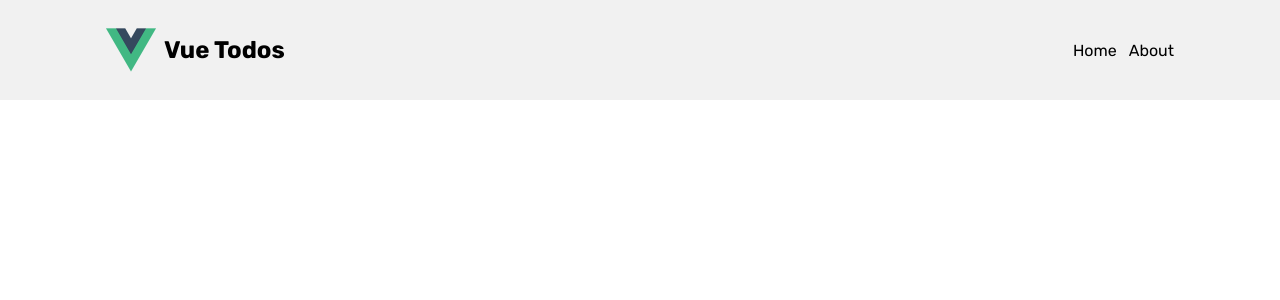
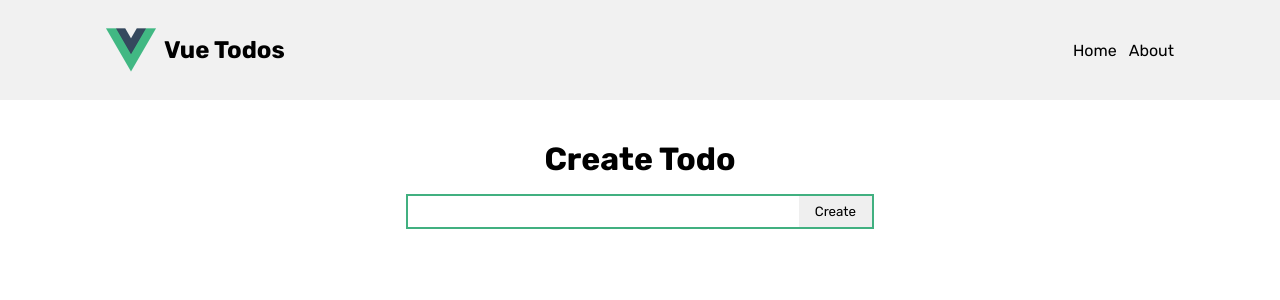
Before and after one commit to vermataruna/vue-todo, a Vue app: page / in a window 1280 px wide. Shown: the top 300 px of the page. Built offline with nearby package versions, Linux system fonts and the light colour scheme.

Commit message:
add: todos view and create todos component

```diff
--- /dev/null
+++ b/src/components/TodoCreator.vue
@@ -0,0 +1,37 @@
+<template>
+    <div class="input-wrap">
+        <input type="text">
+        <button>Create</button>
+    </div>
+</template>
+
+<script setup>
+</script>
+
+<style lang="scss" scoped>
+.input-wrap {
+  display: flex;
+  transition: 250ms ease;
+  border: 2px solid #41b080;
+
+  &:focus-within {
+    box-shadow: 0 -4px 6px -1px rgb(0 0 0 / 0.1),
+      0 -2px 4px -2px rgb(0 0 0 / 0.1);
+  }
+
+  input {
+    width: 100%;
+    padding: 8px 6px;
+    border: none;
+
+    &:focus {
+      outline: none;
+    }
+  }
+
+  button {
+    padding: 8px 16px;
+    border: none;
+  }
+}
+</style>
--- a/src/router/index.js
+++ b/src/router/index.js
@@ -1,5 +1,5 @@
 import { createRouter, createWebHistory } from 'vue-router'
-import HomeView from '../views/HomeView.vue'
+import TodosView from '../views/TodosView.vue'
 
 const router = createRouter({
   history: createWebHistory(import.meta.env.BASE_URL),
@@ -7,7 +7,7 @@
     {
       path: '/',
       name: 'home',
-      component: HomeView
+      component: TodosView
     },
     {
       path: '/about',
--- a/src/views/HomeView.vue
+++ /dev/null
@@ -1,7 +0,0 @@
-<script setup>
-</script>
-
-<template>
-  <main>
-  </main>
-</template>
--- /dev/null
+++ b/src/views/TodosView.vue
@@ -0,0 +1,27 @@
+<template>
+  <main>
+    <h1>Create Todo</h1>
+    <TodoCreator />
+  </main>
+</template>
+
+<script setup>
+import TodoCreator from '../components/TodoCreator.vue';
+
+</script>
+
+<style lang="scss" scoped>
+main {
+  display: flex;
+  flex-direction: column;
+  max-width: 500px;
+  width: 100%;
+  margin: 0 auto;
+  padding: 40px 16px;
+
+  h1 {
+    margin-bottom: 16px;
+    text-align: center;
+  }
+}
+</style>
```
